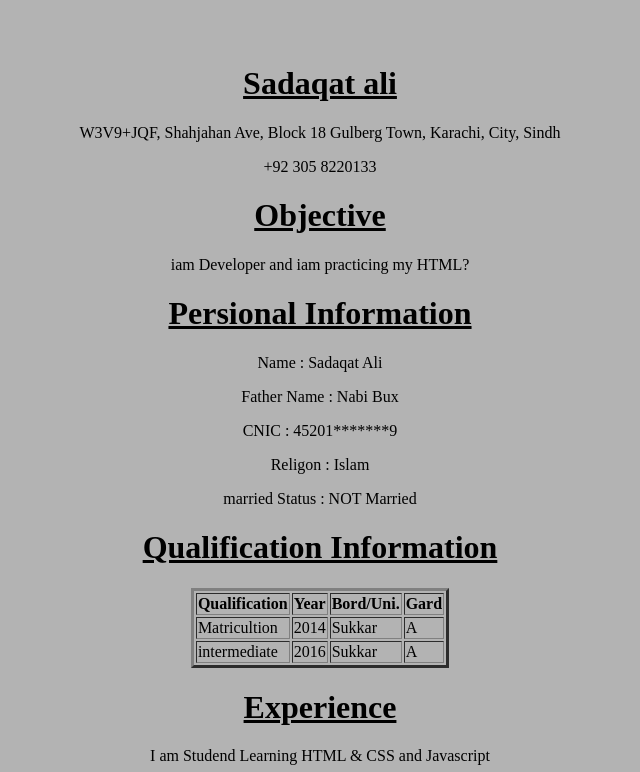
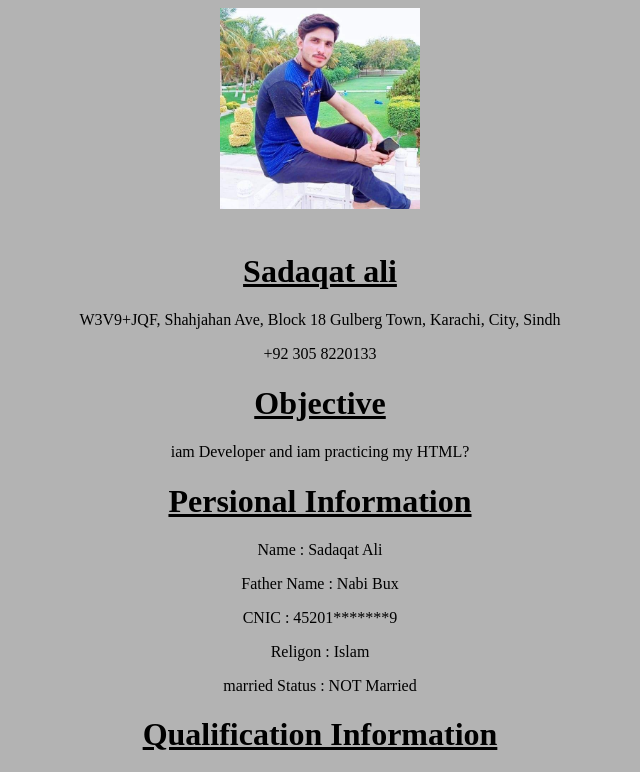
Before and after one commit to SADAQATSMIT/My_Cv, a plain HTML site: page index.html in a window 1280 px wide. Shown: the top 772 px of the page, without its empty margins (320-960 px from the left). Drawn offline with Linux system fonts and the light colour scheme.

Commit message:
secand commit

```diff
--- a/index.html
+++ b/index.html
@@ -18,7 +18,7 @@ body {
 <body>
 
 
-<center><img src="./logo.jpg"heidht="200"width="200" alt=""></center>
+<center><img src="./logo.jpg.jpg"heidht="200"width="200" alt=""></center>
 <br>
 <center><h1><u>Sadaqat ali</u></h1></center>
 <center><p> W3V9+JQF, Shahjahan Ave, Block 18 Gulberg Town, Karachi, City, Sindh</p><center></center>
```
Also changed, not shown: logo.jpg.jpg (added).
